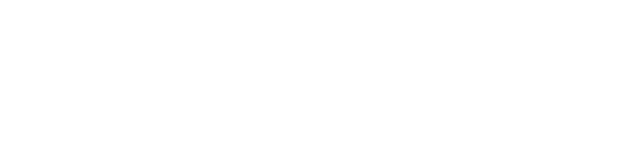
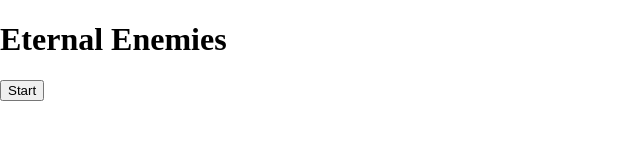
Before and after one commit to migsandia/enternal-enemies, a plain HTML site: page index.html in a window 1280 px wide. Shown: the whole page, without its empty margins (0-640 px from the left). Drawn offline with Linux system fonts and the light colour scheme.

Commit message:
tenemos la pagina principal

```diff
--- a/index.html
+++ b/index.html
@@ -8,6 +8,7 @@
   <title>Document</title>
 </head>
 <body>
+  <main></main>
     <script src="enemy.js"></script>
     <script src="player.js"></script>
   <script src="game.js"></script>
--- a/main.js
+++ b/main.js
@@ -1 +1,21 @@
 'use strict'
+
+const main = () => {
+  const buildDom = (html) =>{
+    const main = document.querySelector('main');
+    main.innerHTML = html;
+    return main;
+  };
+
+  const buildSplashScreen = () => {
+    const  splashScreen = buildDom(`
+    <section class="splash_screen"></section>
+    <h1>Eternal Enemies</h1>
+    <button>Start</button>
+    `);
+
+  };
+  buildSplashScreen();
+};
+
+window.addEventListener('load',main);
```
